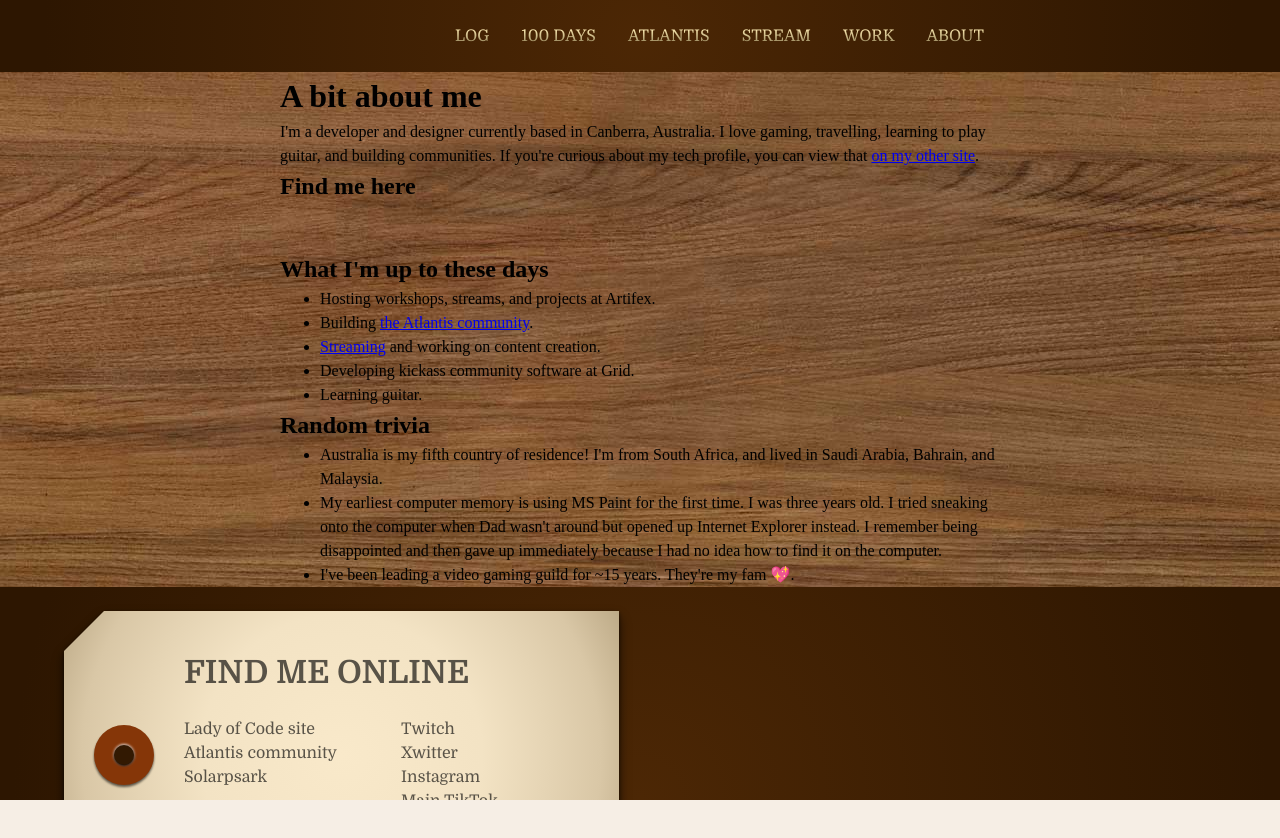
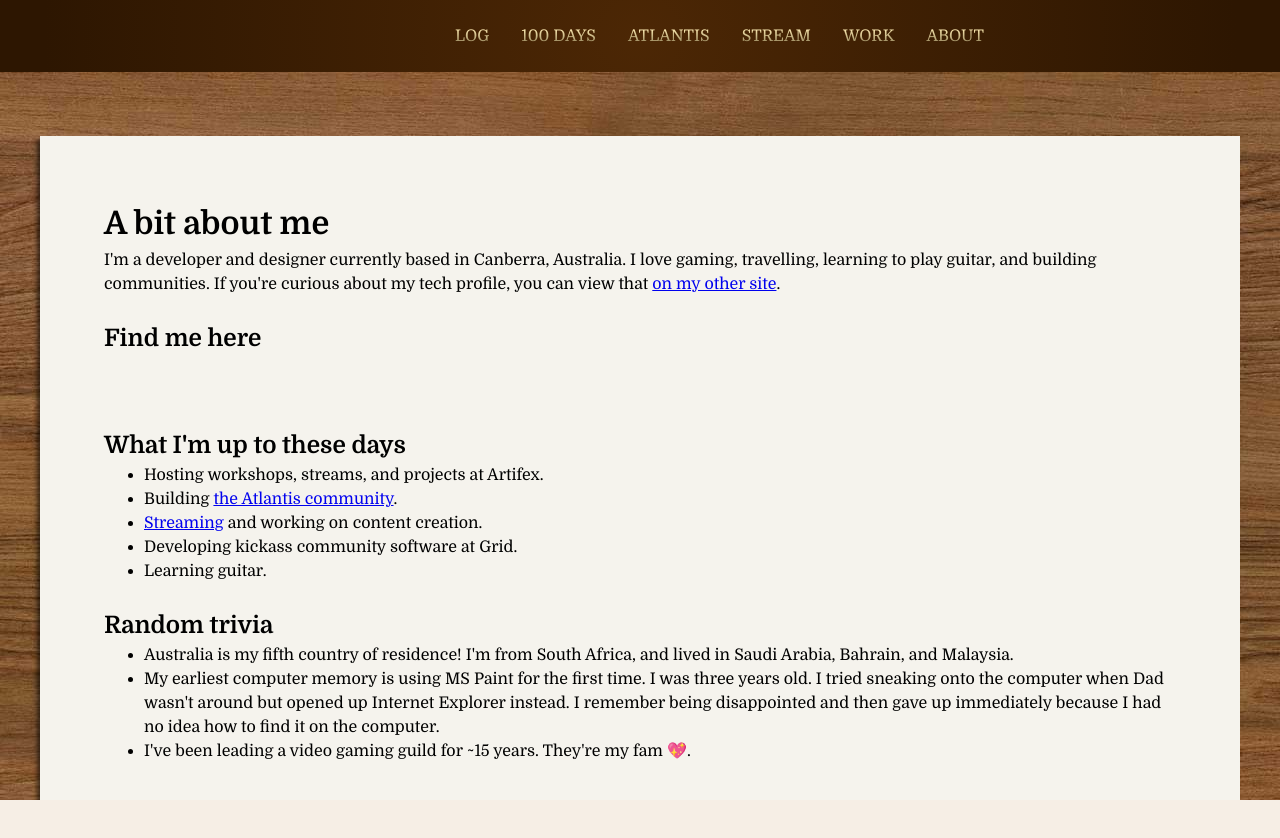
Before and after one commit to ladyofcode/personal-site, a SvelteKit app: page /about in a window 1280 px wide. Shown: the top 838 px of the page. Built offline with nearby package versions, Linux system fonts and the light colour scheme; some icons are missing; a web font is replaced by a local one.

Commit message:
Make about page less uggo

```diff
--- a/src/routes/about/+page.svelte
+++ b/src/routes/about/+page.svelte
@@ -10,12 +10,13 @@
 	<meta name="description" content="About this app" />
 </svelte:head>
 
-<div class="wrapper">
+<main class="container">
 	<h1>A bit about me</h1>
 
 	<p>
-		I'm a developer and designer currently based in Canberra, Australia. I love gaming,
-		travelling, learning to play guitar, and building communities. If you're curious about my tech profile, you can view that <a href="https://ladyofcode.com/about">on my other site</a>.
+		I'm a developer and designer currently based in Canberra, Australia. I love gaming, travelling,
+		learning to play guitar, and building communities. If you're curious about my tech profile, you
+		can view that <a href="https://ladyofcode.com/about">on my other site</a>.
 	</p>
 
 	<h2>Find me here</h2>
@@ -51,14 +52,25 @@
 		</li>
 		<li>I've been leading a video gaming guild for ~15 years. They're my fam 💖.</li>
 	</ul>
-</div>
+</main>
 
 <style>
-	.wrapper {
-		height: 100%;
-		width: 100%;
-		max-width: var(--width-content);
+	main {
+		margin: var(--space-xl) 0;
+		background-color: var(--clr-paper-light);
+		margin: var(--space-xxxl) auto;
+		font-family: 'Domine', serif;
+		padding: var(--space-xxxl);
+		box-shadow: -4px 4px 4px rgba(0, 0, 0, 0.4), -2px 2px 2px rgba(0, 0, 0, 0.2);
+	}
+
+	main > * {
+		max-width: (--width-content);
 		margin: 0 auto;
+	}
+
+	h2 {
+		margin-top: var(--space-lg);
 	}
 
 	#links {
```
